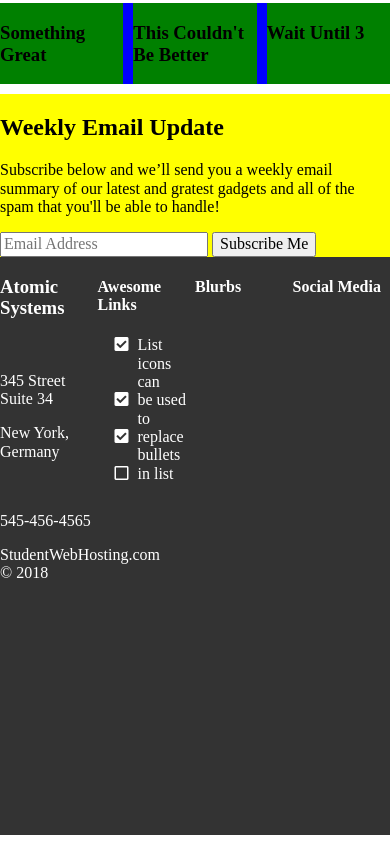
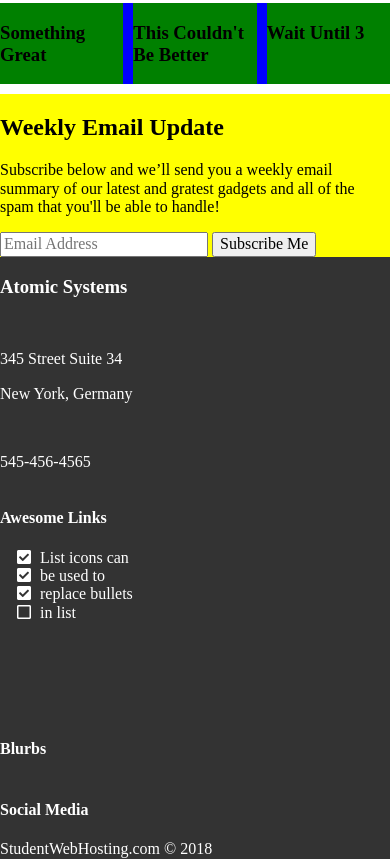
Before and after one commit to sachicorrea/responsiveSena, a plain HTML site: page index.html in a window 390 px wide. Shown: the part 1483-2342 px from the top of the page. Before the commit the page ends 2318 px from the top, so only its background shows below. Drawn offline with nearby package versions, Linux system fonts and the light colour scheme; a script that the page names is missing.

Commit message:
Responsive footer

```diff
--- a/styles.css
+++ b/styles.css
@@ -153,9 +153,10 @@
       "contentMain contentMain contentMain"
       "featuredSub featuredSub featuredSub"
       "contentSub contentSub contentSub"
+  }
 
-
-    }
+  .footer > div{
+    grid-column: 1/-1;
   }
 
 }
```
